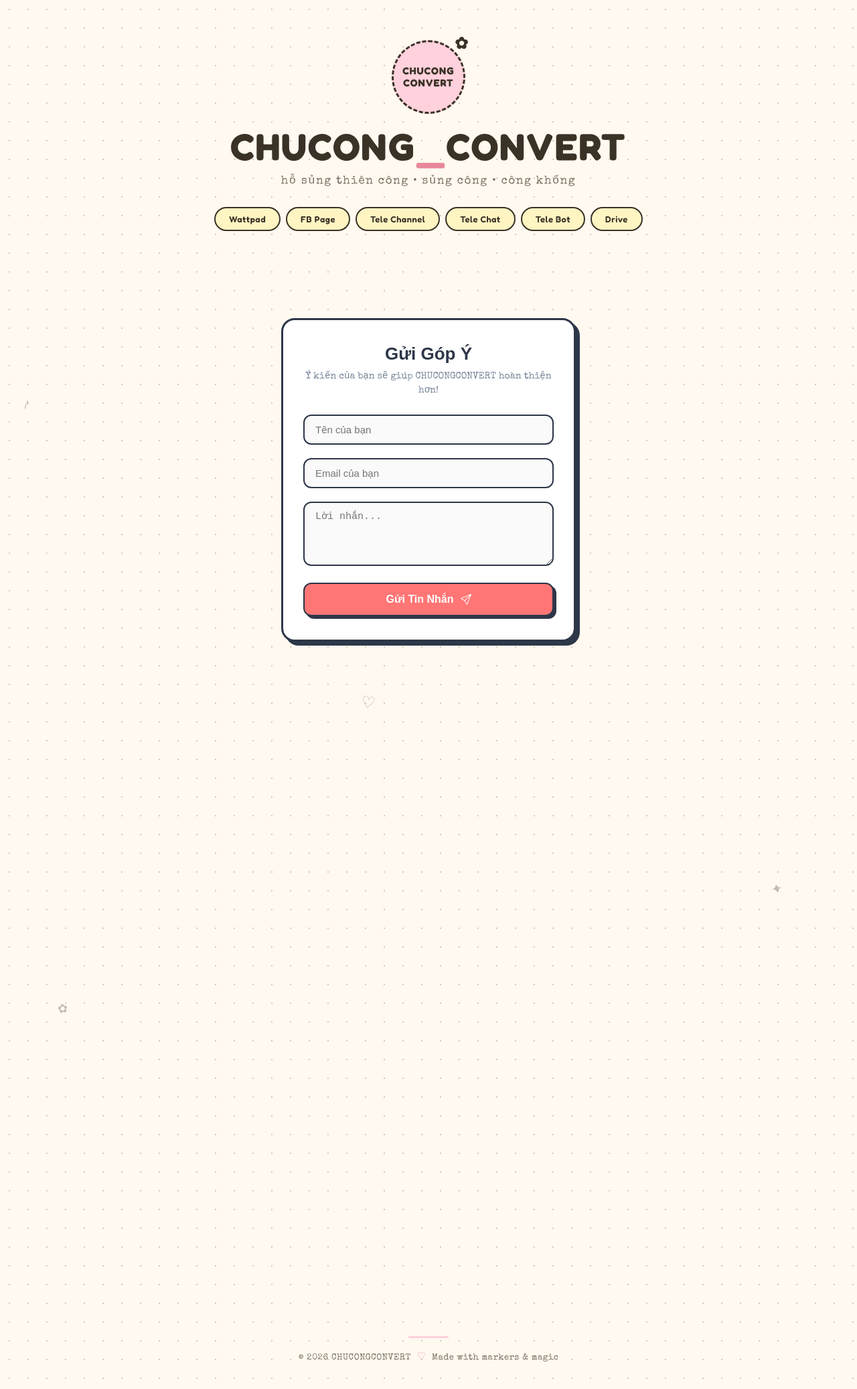
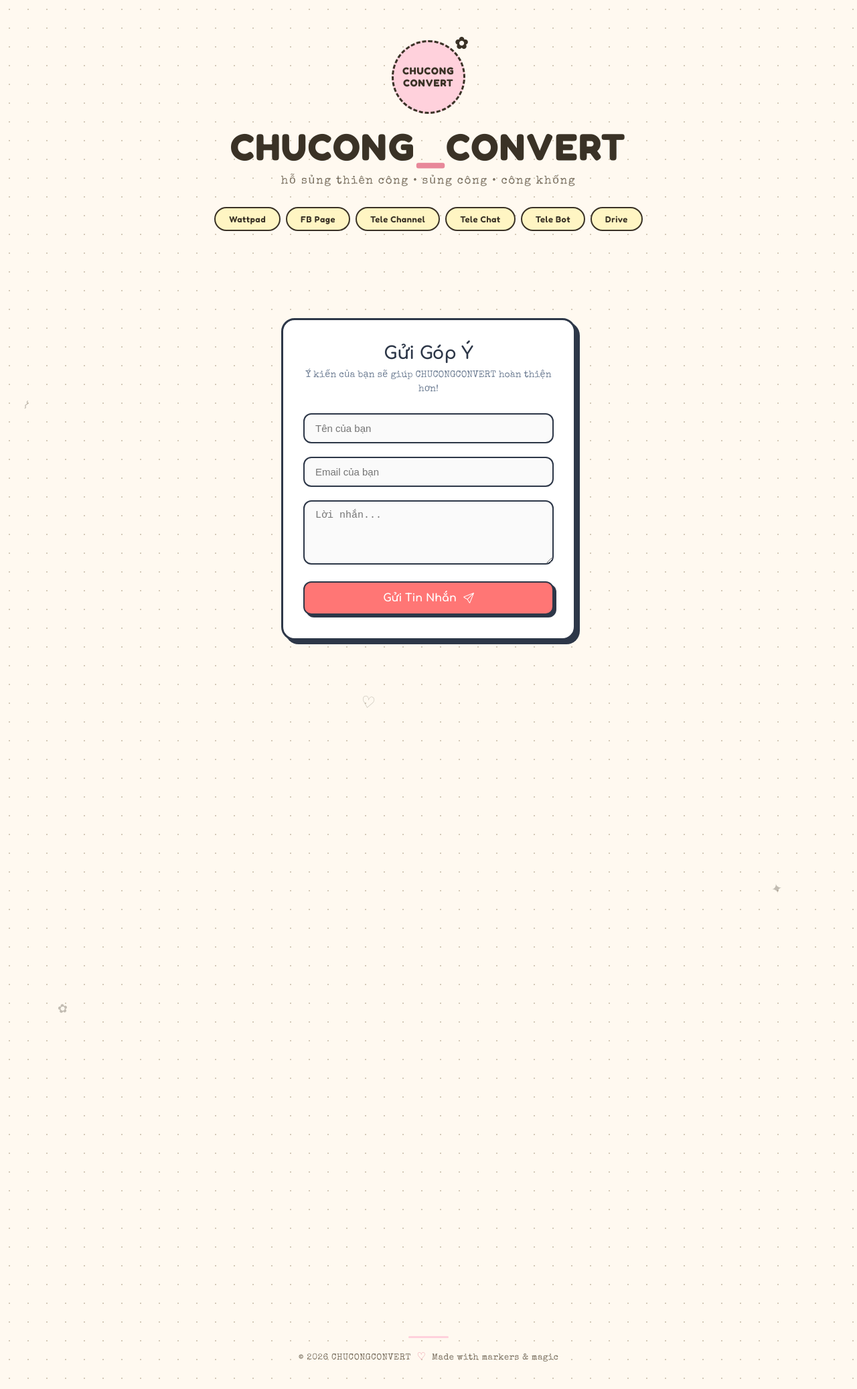
Before and after one commit to PhamNhaDoan/phamnhadoan.github.io, a Jekyll site: the page chucongconvert/contact/index.html, which Jekyll copies as it is, in a window 1280 px wide. Shown: the whole page at 67% size. Built offline with Jekyll 4.4.1, drawn with Linux system fonts in a browser that asks for light colours.

Commit message:
Add additional font styles to index.html

```diff
--- a/chucongconvert/contact/index.html
+++ b/chucongconvert/contact/index.html
@@ -6,6 +6,7 @@
 <title>CHUCONGCONVERT — Nơi Công bảo được yêu thương</title>
 <link rel="preconnect" href="https://fonts.googleapis.com">
 <link rel="preconnect" href="https://fonts.gstatic.com" crossorigin>
+<link href="https://fonts.googleapis.com/css2?family=Comfortaa:wght@400;700&family=Mali:wght@400;700&family=Nunito:wght@400;700&family=Patrick+Hand&display=swap" rel="stylesheet">
 <link href="https://fonts.googleapis.com/css2?family=Fredoka:wght@400;600;700&family=Special+Elite&display=swap" rel="stylesheet">
 <link rel="stylesheet" href="contact.css">
 <link rel="stylesheet" href="tooplate-poppy-studio.css">
```
